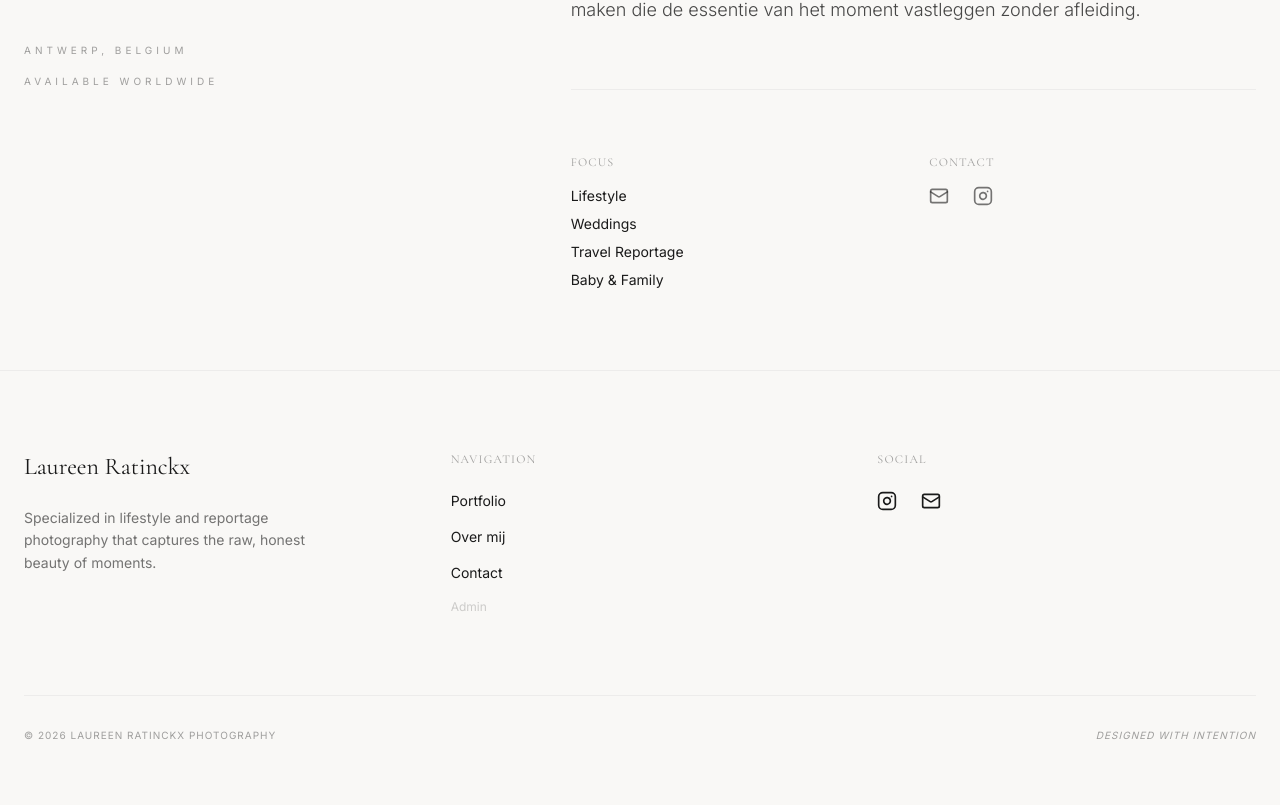
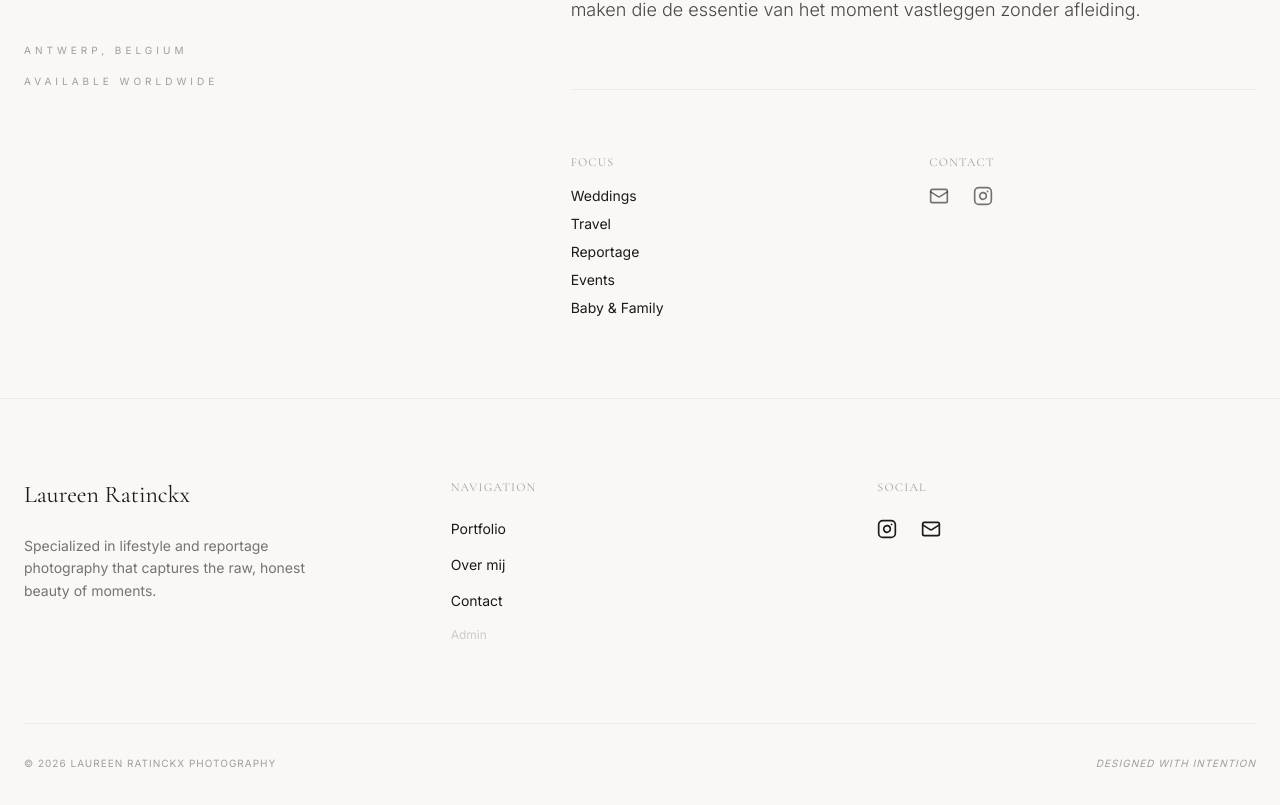
Before and after one commit to LaureenRatinckx/photography, a React (Vite) app: page /about in a window 1280 px wide. Shown: the part 748-1553 px from the top of the page. Built offline with nearby package versions, Linux system fonts and the light colour scheme; no server answers.

Commit message:
Update About.tsx

```diff
--- a/src/pages/About.tsx
+++ b/src/pages/About.tsx
@@ -53,17 +53,18 @@ export default function About() {
               <div>
                 <h4 className="text-xs uppercase tracking-widest text-brand-ink/40 mb-4">Focus</h4>
                 <ul className="text-sm space-y-2">
-                  <li>Lifestyle</li>
                   <li>Weddings</li>
-                  <li>Travel Reportage</li>
+                  <li>Travel</li>
+                  <li>Reportage</li>
+                  <li>Events</li>
                   <li>Baby & Family</li>
                 </ul>
               </div>
               <div>
                 <h4 className="text-xs uppercase tracking-widest text-brand-ink/40 mb-4">Contact</h4>
                 <div className="flex space-x-6 text-brand-ink/60">
-                  <a href="mailto:contact@laureenratinckx.be" className="hover:text-brand-ink transition-colors"><Mail size={20}/></a>
-                  <a href="https://instagram.com" target="_blank" rel="noreferrer" className="hover:text-brand-ink transition-colors"><Instagram size={20}/></a>
+                  <a href="mailto:laureen.ratinkcx@hotmail.com" className="hover:text-brand-ink transition-colors"><Mail size={20}/></a>
+                  <a href="https://www.instagram.com/laureen.photography/" target="_blank" rel="noreferrer" className="hover:text-brand-ink transition-colors"><Instagram size={20}/></a>
                 </div>
               </div>
             </div>
```
